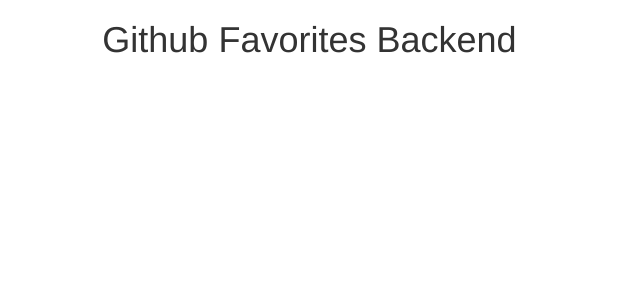
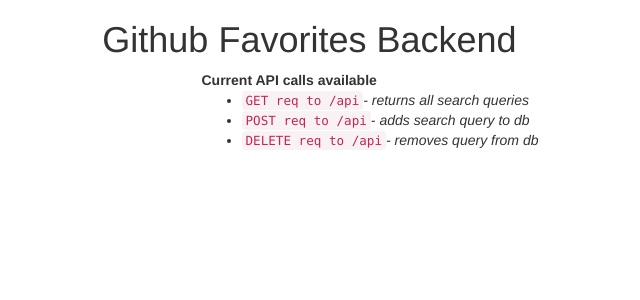
Before and after one commit to leftynaut/github-favorites-backend, a Node server app: page / in a window 1280 px wide. Shown: the top 300 px of the page, without its empty margins (126-766 px from the left). Run offline with Node 20, Linux system fonts and the light colour scheme; some libraries are stand-ins or nearby versions.

Commit message:
Documentation update

```diff
--- a/views/index.pug
+++ b/views/index.pug
@@ -7,3 +7,16 @@ html
       div.row
         div.col-sm-offset-2.col-sm-8
           h1 Github Favorites Backend
+        div.row
+          div.col-sm-offset-3.col-sm-7
+            b Current API calls available
+            ul
+                li
+                    code GET req to /api
+                    em - returns all search queries
+                li
+                    code POST req to /api
+                    em - adds search query to db
+                li
+                    code DELETE req to /api
+                    em - removes query from db
```
